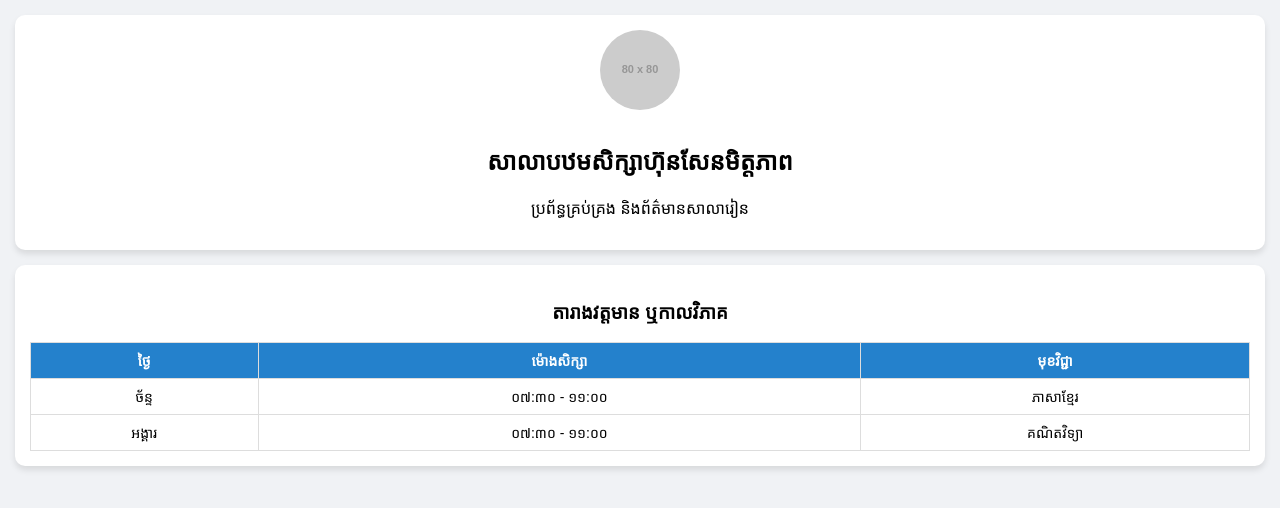
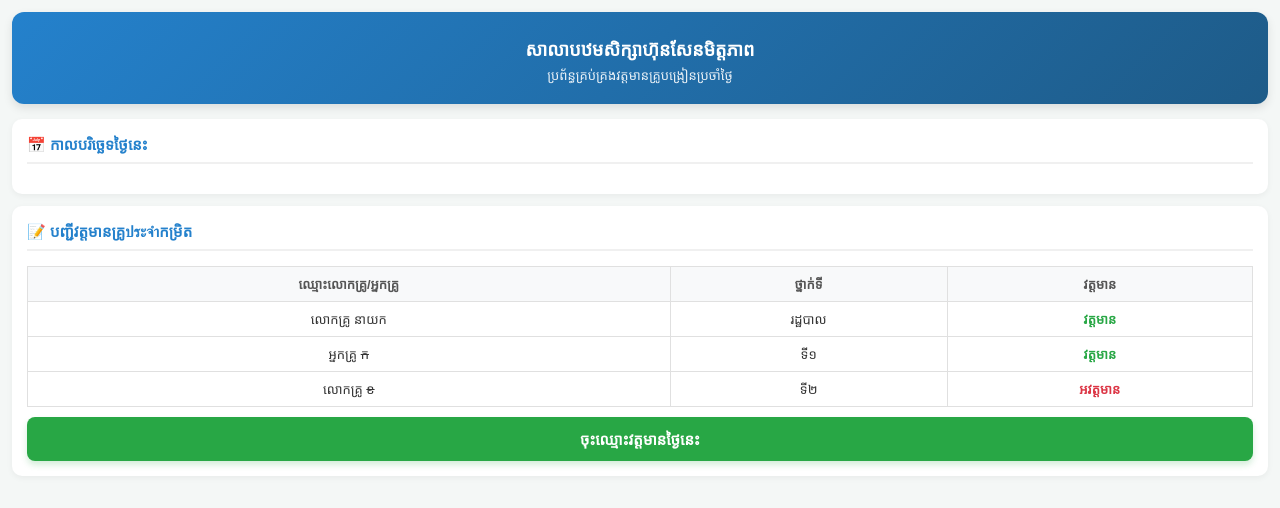
Before and after one commit to samesean20-a11y/school-mini-app, a plain HTML site: page index.html in a window 1280 px wide. Drawn offline with Linux system fonts and the light colour scheme; placeholder pictures from the web are drawn by us; a script that the page names is missing.

Commit message:
Update index.html
Signed-off-by: samesean20-a11y <samesean20@gmail.com>

```diff
--- a/index.html
+++ b/index.html
@@ -3,83 +3,161 @@
 <head>
     <meta charset="UTF-8">
     <meta name="viewport" content="width=device-width, initial-scale=1.0">
-    <title>កម្មវិធីសាលារៀន</title>
+    <title>វត្តមានគ្រូបង្រៀន - សាលាបឋមសិក្សាហ៊ុនសែនមិត្តភាព</title>
     <script src="https://telegram.org/js/telegram-web-app.js"></script>
     <style>
+        :root {
+            --primary-color: #2481cc;
+            --success-color: #28a745;
+            --bg-color: #f4f7f6;
+            --card-bg: #ffffff;
+            --text-color: #333333;
+        }
         body {
             font-family: 'Khmer OS Siemreap', Arial, sans-serif;
-            background-color: #f0f2f5;
-            padding: 15px;
+            background-color: var(--bg-color);
+            color: var(--text-color);
+            padding: 12px;
             margin: 0;
+        }
+        .header {
             text-align: center;
+            background: linear-gradient(135deg, #2481cc, #1e5b88);
+            color: white;
+            padding: 20px 10px;
+            border-radius: 12px;
+            margin-bottom: 15px;
+            box-shadow: 0 4px 10px rgba(0,0,0,0.1);
+        }
+        .header h2 {
+            margin: 5px 0;
+            font-size: 18px;
+        }
+        .header p {
+            margin: 0;
+            font-size: 13px;
+            opacity: 0.9;
         }
         .card {
-            background: white;
+            background: var(--card-bg);
             padding: 15px;
             border-radius: 10px;
-            box-shadow: 0 4px 6px rgba(0,0,0,0.1);
-            margin-bottom: 15px;
+            box-shadow: 0 2px 6px rgba(0,0,0,0.05);
+            margin-bottom: 12px;
         }
-        /* រចនា Logo សាលាឱ្យមូលស្អាត */
-        .logo {
-            width: 80px;
-            height: 80px;
-            border-radius: 50%;
-            object-fit: cover;
-            margin-bottom: 10px;
+        .card h3 {
+            font-size: 15px;
+            margin-top: 0;
+            color: var(--primary-color);
+            border-bottom: 2px solid #f0f0f0;
+            padding-bottom: 8px;
         }
-        /* រចនាតារាង */
+        /* ទម្រង់តារាងវត្តមាន */
         table {
             width: 100%;
             border-collapse: collapse;
-            margin-top: 10px;
-            font-size: 14px;
+            margin-top: 5px;
+            font-size: 13px;
         }
         th, td {
-            border: 1px solid #ddd;
-            padding: 8px;
+            border: 1px solid #e0e0e0;
+            padding: 8px 6px;
             text-align: center;
         }
         th {
-            background-color: #2481cc;
+            background-color: #f8f9fa;
+            color: #555;
+            font-weight: bold;
+        }
+        .status-present {
+            color: var(--success-color);
+            font-weight: bold;
+        }
+        .status-absent {
+            color: #dc3545;
+            font-weight: bold;
+        }
+        /* ប៊ូតុងផ្ញើវត្តមាន */
+        .btn-submit {
+            background-color: var(--success-color);
             color: white;
+            border: none;
+            width: 100%;
+            padding: 12px;
+            font-size: 15px;
+            font-family: 'Khmer OS Siemreap', Arial, sans-serif;
+            border-radius: 8px;
+            cursor: pointer;
+            font-weight: bold;
+            box-shadow: 0 4px 6px rgba(40, 167, 69, 0.2);
+            margin-top: 10px;
+        }
+        .btn-submit:active {
+            transform: scale(0.98);
         }
     </style>
 </head>
 <body>
 
-    <div class="card">
-        <!-- ដាក់រូប Logo សាលា (ជំនួសតំណភ្ជាប់រូបភាពរបស់អ្នកនៅត្រង់ src) -->
-        <img src="https://via.placeholder.com/80" alt="Logo សាលា" class="logo">
-
+    <!-- ផ្នែកក្បាលកម្មវិធី -->
+    <div class="header">
         <h2>សាលាបឋមសិក្សាហ៊ុនសែនមិត្តភាព</h2>
-        <p>ប្រព័ន្ធគ្រប់គ្រង និងព័ត៌មានសាលារៀន</p>
+        <p>ប្រព័ន្ធគ្រប់គ្រងវត្តមានគ្រូបង្រៀនប្រចាំថ្ងៃ</p>
     </div>
 
+    <!-- ផ្នែកព័ត៌មានថ្ងៃខែ -->
     <div class="card">
-        <h3>តារាងវត្តមាន ឬកាលវិភាគ</h3>
+        <h3>📅 កាលបរិច្ឆេទថ្ងៃនេះ</h3>
+        <p id="current-date" style="margin: 5px 0; font-weight: bold; color: #555;"></p>
+    </div>
+
+    <!-- ផ្នែកតារាងវត្តមានគ្រូ -->
+    <div class="card">
+        <h3>📝 បញ្ជីវត្តមានគ្រូประจำកម្រិត</h3>
         <table>
+            <thead>
                 <tr>
-                <th>ថ្ងៃ</th>
-                <th>ម៉ោងសិក្សា</th>
-                <th>មុខវិជ្ជា</th>
+                    <th>ឈ្មោះលោកគ្រូ/អ្នកគ្រូ</th>
+                    <th>ថ្នាក់ទី</th>
+                    <th>វត្តមាន</th>
+                </tr>
+            </thead>
+            <tbody>
+                <tr>
+                    <td>លោកគ្រូ នាយក</td>
+                    <td>រដ្ឋបាល</td>
+                    <td><span class="status-present">វត្តមាន</span></td>
                 </tr>
                 <tr>
-                <td>ច័ន្ទ</td>
-                <td>០៧:៣០ - ១១:០០</td>
-                <td>ភាសាខ្មែរ</td>
+                    <td>អ្នកគ្រូ <s>ក</s></td>
+                    <td>ទី១</td>
+                    <td><span class="status-present">វត្តមាន</span></td>
                 </tr>
                 <tr>
-                <td>អង្គារ</td>
-                <td>០៧:៣០ - ១១:០០</td>
-                <td>គណិតវិទ្យា</td>
+                    <td>លោកគ្រូ <s>ខ</s></td>
+                    <td>ទី២</td>
+                    <td><span class="status-absent">អវត្តមាន</span></td>
                 </tr>
+            </tbody>
         </table>
+
+        <!-- ប៊ូតុងបញ្ជាក់វត្តមាន -->
+        <button class="btn-submit" onclick="submitAttendance()">ចុះឈ្មោះវត្តមានថ្ងៃនេះ</button>
     </div>
 
     <script>
+        // បើក Telegram Web App ឱ្យពេញអេក្រង់
         let tg = window.Telegram.WebApp;
         tg.expand();
+
+        // បង្ហាញកាលបរិច្ឆេទបច្ចុប្បន្នជាភាសាខ្មែរ
+        const options = { year: 'numeric', month: 'long', day: 'numeric', weekday: 'long' };
+        document.getElementById('current-date').innerText = new Date().toLocaleDateString('km-KH', options);
+
+        // פונក្សនពេលចុចប៊ូតុង
+        function submitAttendance() {
+            alert("✅ វត្តមានត្រូវបានបញ្ជូនដោយជោគជ័យ!");
+        }
     </script>
 
 </body>
```
Lines whose indentation alone changed are shown as unchanged.
